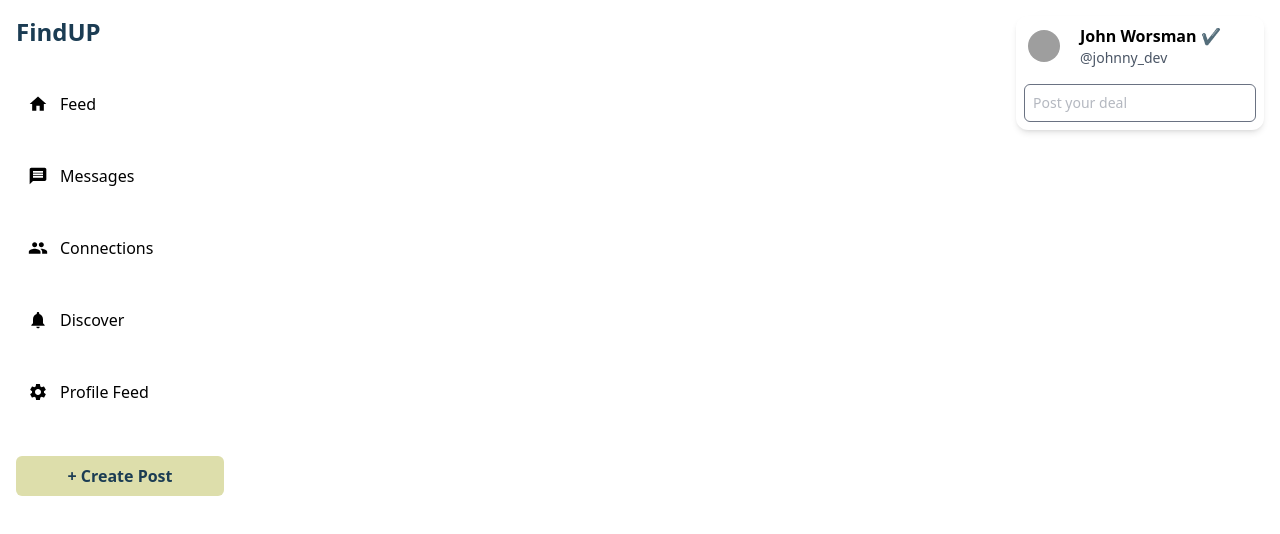
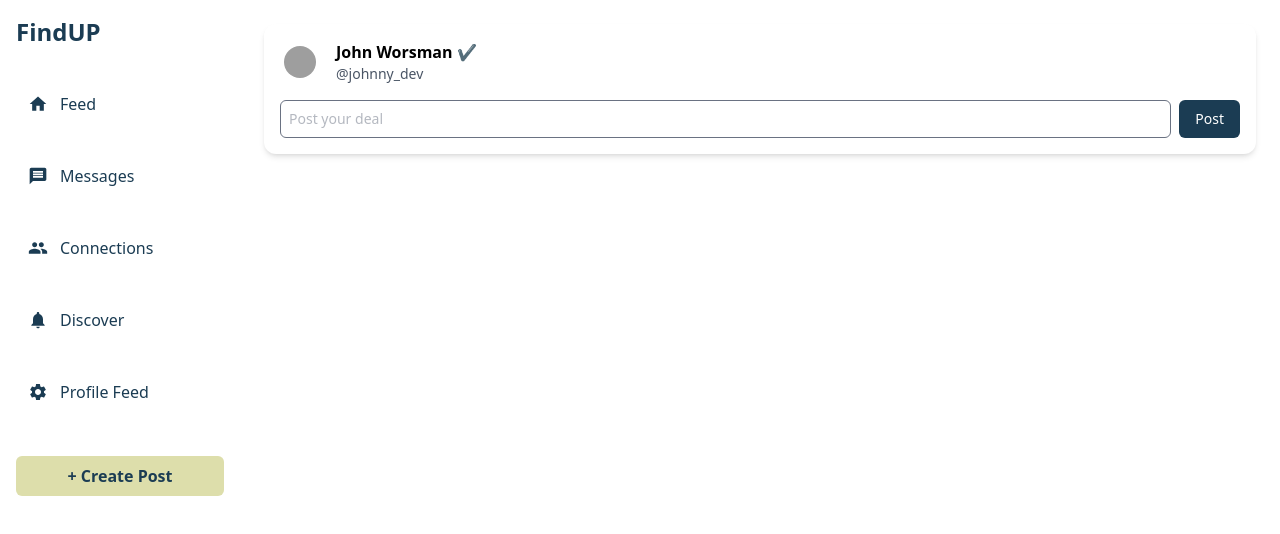
Before and after one commit to srashtibhadoriya/FindUP, a React (Vite) app: page /app in a window 1280 px wide. Shown: the top 534 px of the page. Built offline with nearby package versions, Linux system fonts and the light colour scheme; grey boxes are pictures that could not be loaded.

Commit message:
Loginpage functionality fixed

```diff
--- a/src/Pages/LoginPage/Loginpage.jsx
+++ b/src/Pages/LoginPage/Loginpage.jsx
@@ -1,10 +1,23 @@
 import { useState } from "react";
-import Signin from "./Signin";
+import { useNavigate } from "react-router-dom"; // 👈 navigate hook
 
 const LoginPage = () => {
+  const [email, setEmail] = useState('');
+  const [password, setPassword] = useState('');
+  const navigate = useNavigate(); // 👈 for redirect
+
+  const handleSubmit = (e) => {
+    e.preventDefault();
+    console.log({ email, password });
+
+    // Abhi koi check nahi, sirf sidebar wale app me bhej denge
+    navigate("/app");
+  };
+
   return (
     <div className="min-h-screen bg-gradient-to-br from-[#1B3C53] via-purple-100 to-[#D2C1B6] flex items-center justify-center p-4">
       <div className="max-w-4xl w-full flex flex-col md:flex-row items-center gap-8">
+
         {/* Left Section */}
         <div className="text-center md:text-left md:w-1/2">
           <h1 className="text-4xl font-bold text-[#1B3C53] mb-4">
@@ -39,7 +52,42 @@ const LoginPage = () => {
 
         {/* Right Section */}
         <div className="bg-white p-8 rounded-xl shadow-md w-full md:w-full max-w-sm">
-          <Signin />
+          <h2 className="text-xl font-bold mb-2 text-[#1B3C53]">Sign in to</h2>
+          <p className="text-sm text-[#1c4b6c] mb-6">Welcome back! Please sign in to continue.</p>
+
+          <form onSubmit={handleSubmit} className="space-y-4">
+            <div>
+              <label className="block text-sm font-medium text-gray-700">Email address</label>
+              <input
+                type="email"
+                value={email}
+                onChange={(e) => setEmail(e.target.value)}
+                className="mt-1 bg-[#F9F3EF] p-2 w-full border rounded-md focus:ring-2 focus:ring-[#1B3C53] focus:outline-none"
+                placeholder="Enter your email address"
+              />
+            </div>
+            <div>
+              <label className="block text-sm font-medium text-gray-700">Password</label>
+              <input
+                type="password"
+                value={password}
+                onChange={(e) => setPassword(e.target.value)}
+                className="mt-1 bg-[#F9F3EF] p-2 w-full border rounded-md focus:ring-2 focus:ring-[#1B3C53] focus:outline-none"
+                placeholder="Password here"
+              />
+            </div>
+            <button
+              type="submit"
+              className="w-full bg-[#1B3C53] text-white py-2 rounded-md hover:bg-[#D2C1B6] hover:text-[#1B3C53] transition"
+            >
+              Continue »
+            </button>
+          </form>
+
+          <p className="text-sm text-gray-600 text-center mt-4">
+            Don’t have an account?{" "}
+            <a href="#" className="text-[#1B3C53] hover:underline">Sign up</a>
+          </p>
         </div>
       </div>
     </div>
--- a/src/Pages/Sidebar/Sidebar.jsx
+++ b/src/Pages/Sidebar/Sidebar.jsx
@@ -1,12 +1,12 @@
-import { NavLink } from "react-router-dom";
+import { NavLink, Outlet } from "react-router-dom";
 import { MdHome, MdPeople, MdMessage, MdNotifications, MdSettings } from "react-icons/md";
 
 const navItem = [
-  { id: "public-feed", label: "Feed", icon: <MdHome />, path: "/public-feed" },
-  { id: "messages", label: "Messages", icon: <MdMessage />, path: "/messages" },
-  { id: "connections", label: "Connections", icon: <MdPeople />, path: "/connections" },
-  { id: "discover", label: "Discover", icon: <MdNotifications />, path: "/discover" },
-  { id: "profile-feed", label: "Profile Feed", icon: <MdSettings />, path: "/profile-feed" },
+  { id: "public-feed", label: "Feed", icon: <MdHome />, path: "public-feed" },
+  { id: "messages", label: "Messages", icon: <MdMessage />, path: "messages" },
+  { id: "connections", label: "Connections", icon: <MdPeople />, path: "connections" },
+  { id: "discover", label: "Discover", icon: <MdNotifications />, path: "discover" },
+  { id: "profile-feed", label: "Profile Feed", icon: <MdSettings />, path: "profile-feed" },
 ];
 
 const NavItem = ({ icon, text, path }) => (
@@ -14,7 +14,7 @@ const NavItem = ({ icon, text, path }) => (
     to={path}
     className={({ isActive }) =>
       `flex items-center space-x-3 text-md font-medium cursor-pointer p-3 rounded-md ${
-        isActive ? "bg-[#1B3C53] text-white" : "text-[##1B3C53] hover:bg-white"
+        isActive ? "bg-[#1B3C53] text-white" : "text-[#1B3C53] hover:bg-white"
       }`
     }
   >
@@ -24,7 +24,7 @@ const NavItem = ({ icon, text, path }) => (
 );
 
 const SidebarComponent = () => (
-  <div className="w-40 md:w-60 h-screen p-4 fixed  ">
+  <div className="w-40 md:w-60 h-screen p-4 fixed">
     <div className="text-2xl font-bold text-[#1B3C53] mb-8">FindUP</div>
 
     {/* Mapping nav items */}
@@ -41,10 +41,13 @@ const SidebarComponent = () => (
 );
 
 const Sidebar = () => (
-  <div className="flex  ">
+  <div className="flex">
     <SidebarComponent />
-  <div className="fixed top-4 right-4 pl-16 ">
-      <div className="bg-white rounded-xl shadow-md p-2 w-62">
+
+    {/* Main Content Area (Outlet goes here) */}
+    <div className="flex-1 ml-40 md:ml-60 p-6">
+      {/* Profile/Post Box */}
+      <div className="bg-white rounded-xl shadow-md p-4 mb-6">
         <div className="flex items-center space-x-4">
           <img
             src="https://randomuser.me/api/portraits/men/75.jpg"
@@ -56,18 +59,23 @@ const Sidebar = () => (
               John Worsman <span className="text-[#1B3C53]">✔</span>
             </h2>
             <p className="text-sm text-gray-600">@johnny_dev</p>
-
-
           </div>
         </div>
-        <div className="mt-4 flex space-x-4 text-sm text-gray-500">
+        <div className="mt-4 flex space-x-2 text-sm text-gray-500">
   <input
     type="text"
     className="border rounded-md p-2 w-full"
     placeholder="Post your deal"
   />
+  <button className="bg-[#1B3C53] text-white px-4 py-2 rounded-md hover:bg-[#163042]">
+    Post
+  </button>
 </div>
+
       </div>
+
+      {/* Render child routes here */}
+      <Outlet />
     </div>
   </div>
 );
```
Lines whose indentation alone changed are shown as unchanged.
